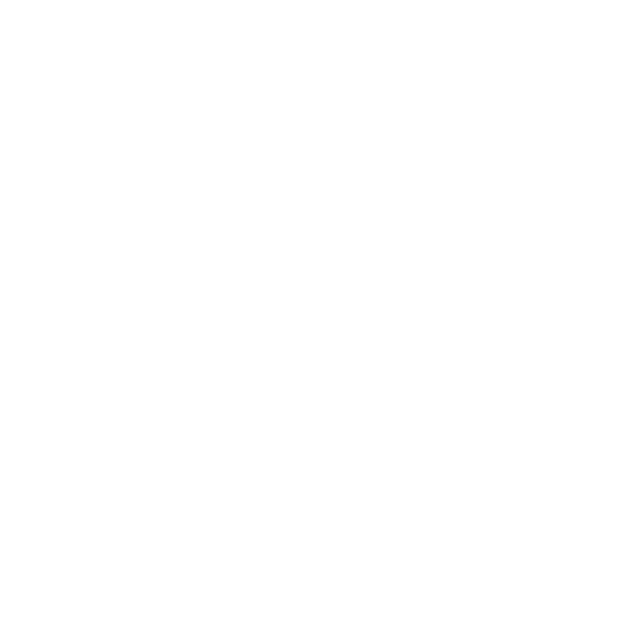
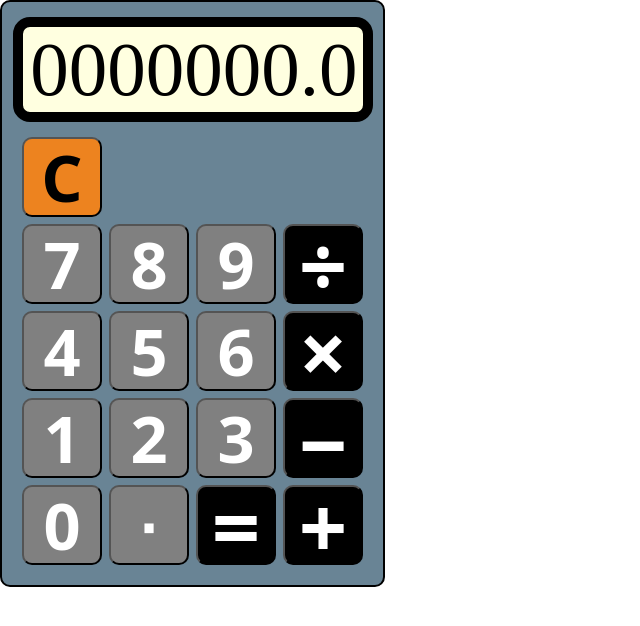
Before and after one commit to DomingoGS/odin-calculator, a plain HTML site: page index.html in a window 1280 px wide. Shown: the whole page, without its empty margins (0-640 px from the left). Drawn offline with Linux system fonts and the light colour scheme.

Commit message:
Build calculator component

```diff
--- a/css/styles.css
+++ b/css/styles.css
@@ -1,3 +1,10 @@
+/* body {
+    height: 100vh;
+    display: flex;
+    justify-content: center;
+    align-items: center;
+} */
+
 /* key component */
 button  {
     border-radius: 10px;
@@ -39,17 +46,34 @@ button.btn-clear {
 /* screen component */
 
 .screen {
-    border: 2px solid black;
+    border: 10px solid black;
+    border-radius: 17px;
     height: 75px;
     padding: 5px;
-    width: 340px;
+    width: 330px;
     display: flex;
     justify-content: flex-end;
     align-items: center;
+    margin: 5px 0;
+    background-color: lightyellow;
 }
 
 .display {
     /* font-family: 'digital7'; */
-    font-size: 80px;
+    font-size: 77px;
     margin: 0;
 }
+
+/* calculator component */
+
+.calculator {
+    border: 2px solid black;
+    border-radius: 10px;
+    padding: 10px;
+    display: flex;
+    flex-direction: column;
+    justify-content: center;
+    align-items: center;
+    width: 361px;
+    background-color: rgb(105, 132, 149);
+}
--- a/index.html
+++ b/index.html
@@ -9,5 +9,30 @@
     <script src="/js/script.js" defer></script>
     <title>Document</title>
   </head>
-  <body></body>
+  <body>
+    <div class="calculator">
+      <div class="screen">
+        <p class="display">0000000.0</p>
+      </div>
+      <div class="keypad">
+        <button class="btn-digit" value="0">0</button>
+        <button class="btn-digit" value=".">&#8729</button>
+        <button class="btn-operator" value="=">&#61</button>
+        <button class="btn-operator" value="+">&#43</button>
+        <button class="btn-digit" value="1">1</button>
+        <button class="btn-digit" value="2">2</button>
+        <button class="btn-digit" value="3">3</button>
+        <button class="btn-operator" value="-">&#8722</button>
+        <button class="btn-digit" value="4">4</button>
+        <button class="btn-digit" value="5">5</button>
+        <button class="btn-digit" value="6">6</button>
+        <button class="btn-operator" value="x">&#215</button>
+        <button class="btn-digit" value="7">7</button>
+        <button class="btn-digit" value="8">8</button>
+        <button class="btn-digit" value="9">9</button>
+        <button class="btn-operator" value="/">&#247</button>
+        <button class="btn-clear" value="c">C</button>
+      </div>
+    </div>
+  </body>
 </html>
```
